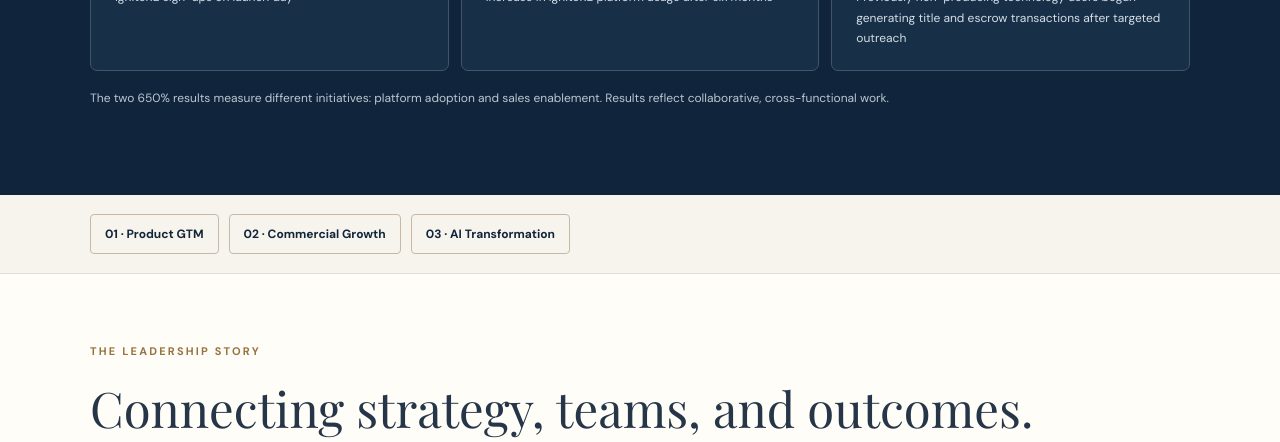
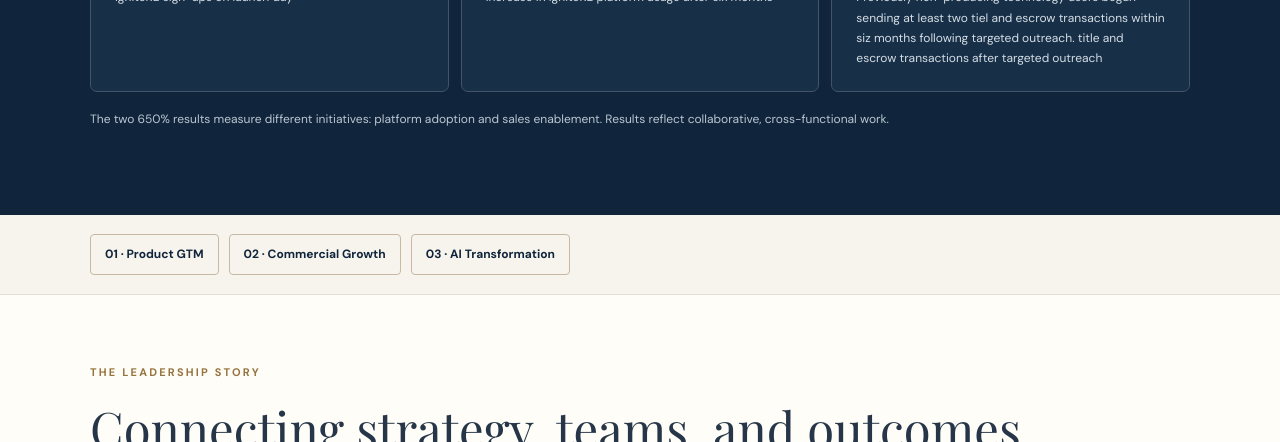
Before and after one commit to JenWiblishouser/JenWiblishouser.github.io, a plain HTML site: page first-american.html in a window 1280 px wide. Shown: the part 658-1100 px from the top of the page. Drawn offline with nearby package versions, Linux system fonts and the light colour scheme; a web font is replaced by a local one.

Commit message:
Refactor hero section and update metrics

```diff
--- a/first-american.html
+++ b/first-american.html
@@ -23,7 +23,7 @@ h1,h2,h3{font-family:'Playfair Display',Georgia,serif;font-weight:400;line-heigh
 <a class="skip" href="#main">Skip to content</a>
 <header class="topbar"><div class="container topbar-inner"><a class="brand" href="index.html" aria-label="Jennifer Wiblishouser homepage">JW<span>.</span></a><a class="back" href="index.html#impact">← Back to portfolio</a></div></header>
 <main id="main">
-<section class="hero"><div class="container"><p class="eyebrow">First American Title · Featured work</p><h1>Turning technology strategy into <em>customer adoption and business growth.</em></h1><p class="hero-intro">Three connected stories: launching customer-facing technology, enabling more productive sales conversations, and helping employees confidently adopt AI.</p><div class="hero-metrics"><div class="hero-metric"><strong>2,000+</strong><span>IgniteRE sign-ups on launch day</span></div><div class="hero-metric"><strong>650%</strong><span>Increase in IgniteRE platform usage after six months</span></div><div class="hero-metric"><strong>~10%%</strong><span>Previously non-producing technology users began generating
+<section class="hero"><div class="container"><p class="eyebrow">First American Title · Featured work</p><h1>Turning technology strategy into <em>customer adoption and business growth.</em></h1><p class="hero-intro">Three connected stories: launching customer-facing technology, enabling more productive sales conversations, and helping employees confidently adopt AI.</p><div class="hero-metrics"><div class="hero-metric"><strong>2,000+</strong><span>IgniteRE sign-ups on launch day</span></div><div class="hero-metric"><strong>650%</strong><span>Increase in IgniteRE platform usage after six months</span></div><div class="hero-metric"><strong>~10%%</strong><span>Previously non-producing technology users began sending at least two tiel and escrow transactions within siz months following targeted outreach.
 title and escrow transactions after targeted outreach</span></div></div><p class="hero-note">The two 650% results measure different initiatives: platform adoption and sales enablement. Results reflect collaborative, cross-functional work.</p></div></section>
 <nav class="jump" aria-label="Case studies"><div class="container jump-inner"><a href="#product-gtm">01 · Product GTM</a><a href="#commercial-growth">02 · Commercial Growth</a><a href="#ai-transformation">03 · AI Transformation</a></div></nav>
 <section class="intro"><div class="container"><p class="eyebrow" style="color:#97743f">The leadership story</p><h2>Connecting strategy, teams, and outcomes.</h2><p>At First American Title, I led marketing initiatives spanning customer-facing technology, sales enablement, creative development, and internal AI engagement. My focus was translating complex products and business priorities into clear value propositions, practical tools, and measurable customer and employee behaviors.</p></div></section>
```
